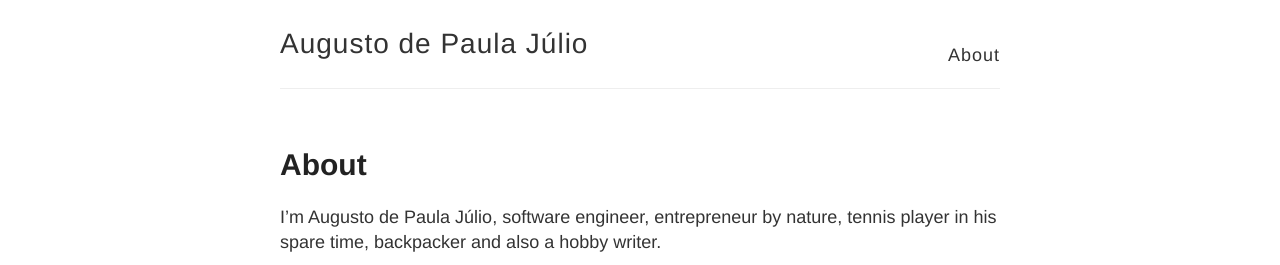
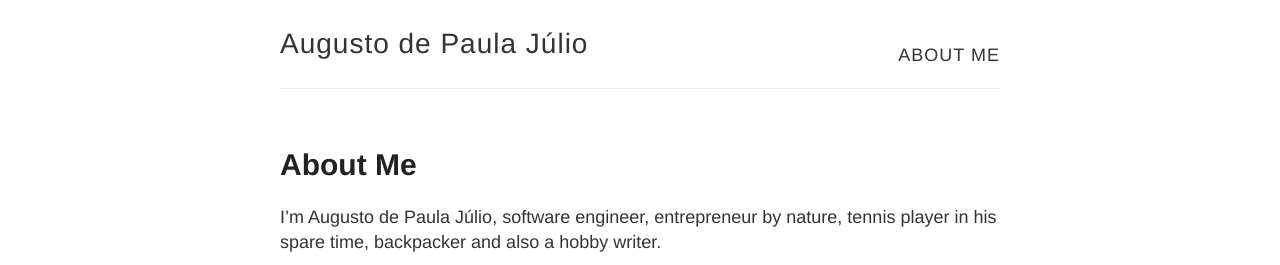
Before and after one commit to augustojulio/augustojulio.github.io, a Jekyll site: the page built from about.md, in a window 1280 px wide. Shown: the top 265 px of the page. Built offline with Jekyll 4.4.1, drawn with Linux system fonts in a browser that asks for light colours.

Commit message:
Update About Me link style

```diff
--- a/_layouts/default.html
+++ b/_layouts/default.html
@@ -27,10 +27,12 @@
             <!-- <p class="site-description">{{ site.description }}</p> -->
           </div>
 
-          <nav>
-            <!-- <a href="{{ site.baseurl }}/">Blog</a> -->
-            <a href="{{ site.baseurl }}/about">About</a>
-          </nav>
+          <div class="site-about-link">
+            <nav>
+              <!-- <a href="{{ site.baseurl }}/">Blog</a> -->
+              <a href="{{ site.baseurl }}/about">ABOUT ME</a>
+            </nav>
+         </div>
         </header>
       </div>
     </div>
--- a/about.md
+++ b/about.md
@@ -1,6 +1,6 @@
 ---
 layout: page
-title: About
+title: About Me
 permalink: /about/
 ---
 
--- a/style.scss
+++ b/style.scss
@@ -210,6 +210,16 @@ img {
   }
 }
 
+.site-about-link {
+  float: right;
+
+  @include mobile {
+    float: none;
+    display: block;
+    margin: 0 auto;
+  }
+}
+
 nav {
   float: right;
   margin-top: 23px; // @TODO: Vertically middle align
```
